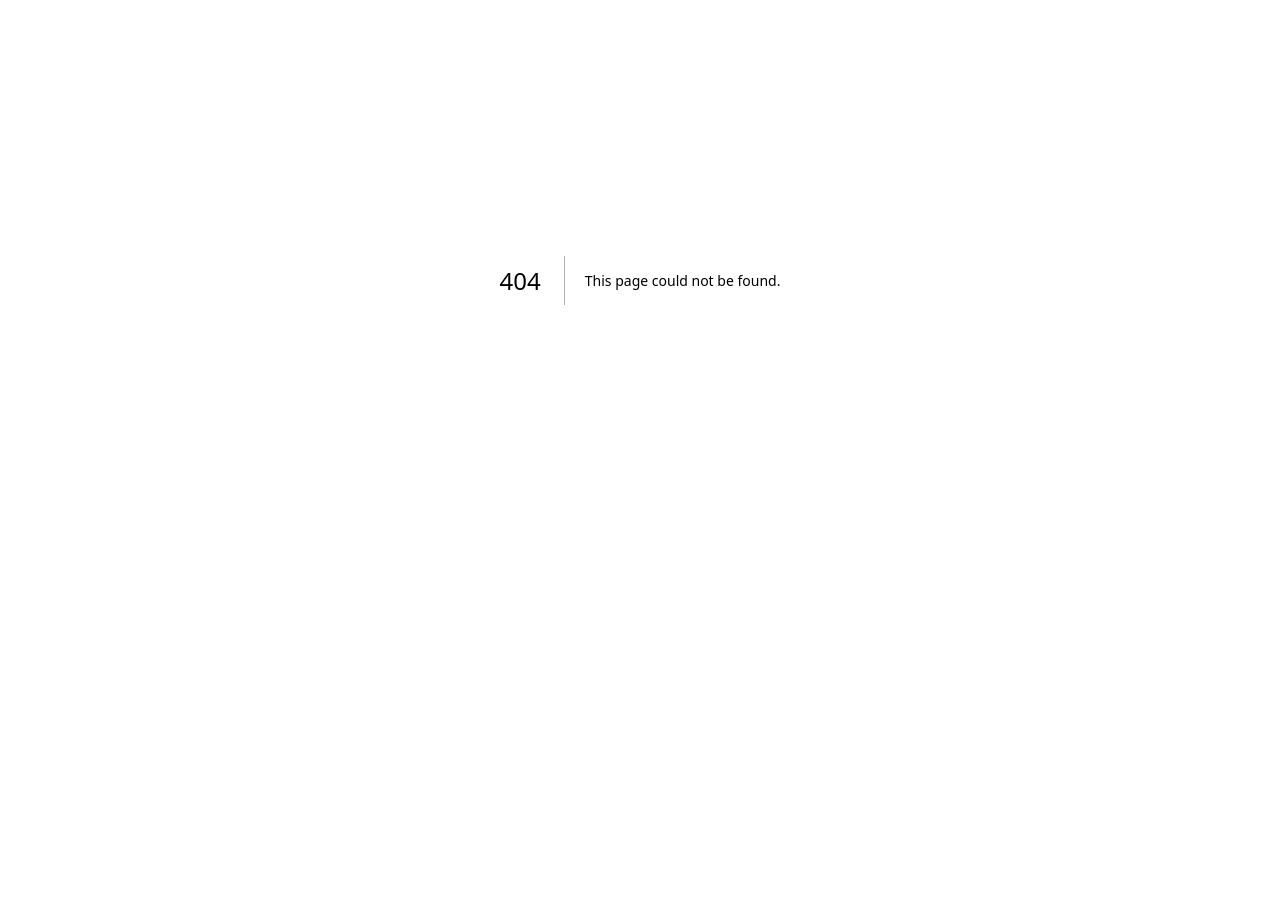
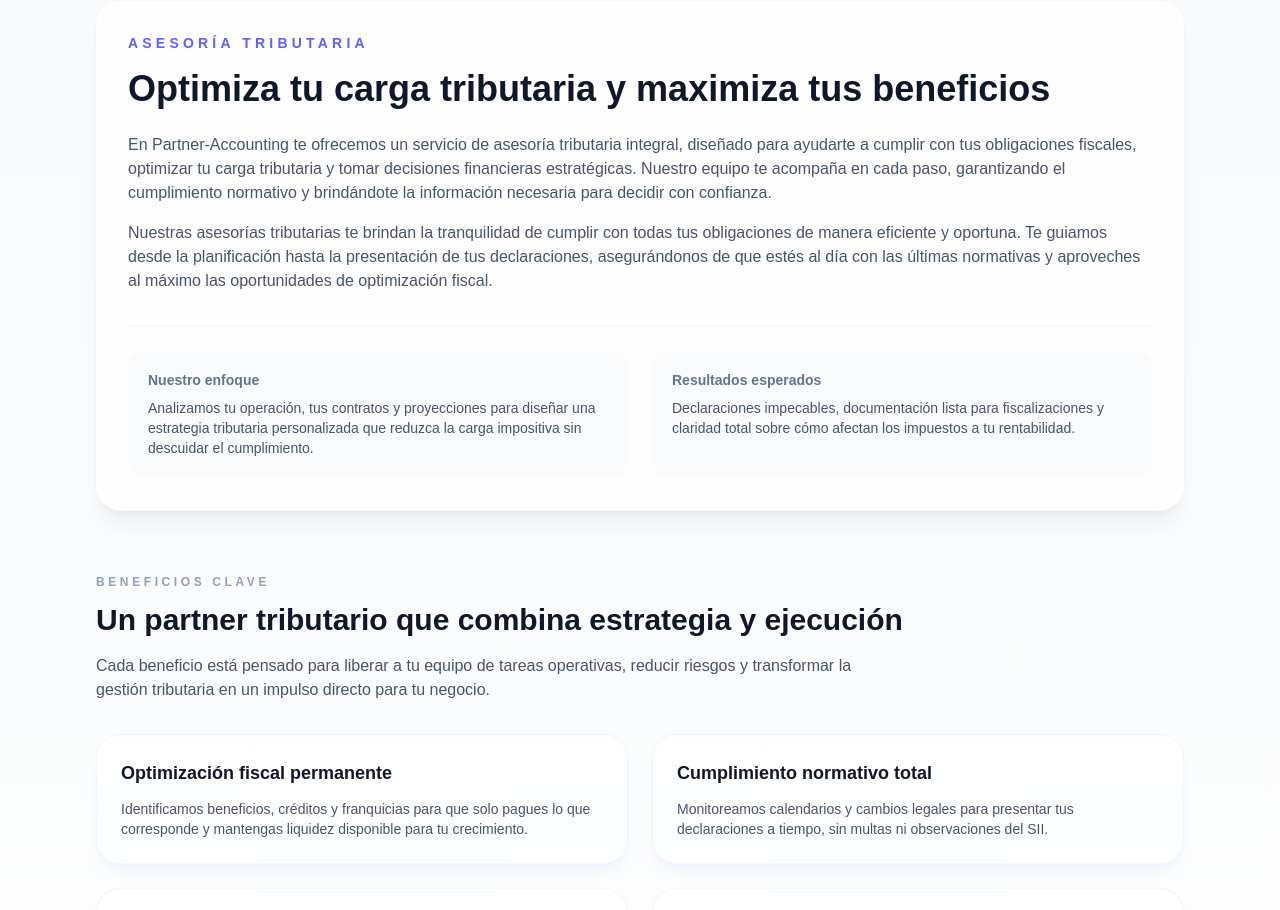
Before and after one commit to Dxeg0o/tupartnercontable, a Next.js app in the folder my-app/: page /asesoria-tributaria in a window 1280 px wide. Before the commit this address had no page. Shown: the part 120-1030 px from the top of the page. Before the commit the page ends 800 px from the top, so only its background shows below. Built offline with nearby package versions, Linux system fonts and the light colour scheme.

Commit message:
feat: add tax advisory service page

```diff
--- /dev/null
+++ b/my-app/src/app/asesoria-tributaria/page.tsx
@@ -0,0 +1,214 @@
+import type { Metadata } from "next";
+import { Footer } from "../components/Footer";
+import { Navigation } from "../components/Navigation";
+import { landingNavigation } from "../navigation.data";
+import { ContactSection } from "../components/ContactSection";
+
+export const metadata: Metadata = {
+  title: "Asesoría Tributaria | Partner Accounting",
+  description:
+    "Detalle del servicio de asesoría tributaria integral de Partner Accounting: trámites ante el SII, declaraciones y acompañamiento experto.",
+};
+
+const benefits = [
+  {
+    title: "Optimización fiscal permanente",
+    description:
+      "Identificamos beneficios, créditos y franquicias para que solo pagues lo que corresponde y mantengas liquidez disponible para tu crecimiento.",
+  },
+  {
+    title: "Cumplimiento normativo total",
+    description:
+      "Monitoreamos calendarios y cambios legales para presentar tus declaraciones a tiempo, sin multas ni observaciones del SII.",
+  },
+  {
+    title: "Decisiones con información tributaria clara",
+    description:
+      "Convertimos los datos de tu negocio en reportes accionables que te permiten anticipar escenarios y tomar decisiones estratégicas.",
+  },
+  {
+    title: "Defensa y representación experta",
+    description:
+      "Te acompañamos frente a fiscalizaciones y requerimientos, preparando documentación y argumentos sólidos para cada instancia.",
+  },
+];
+
+const serviceCategories = [
+  {
+    title: "Trámites ante SII y otros organismos",
+    intro:
+      "Gestionamos las formalidades clave para operar sin contingencias y mantener tu estructura societaria al día.",
+    items: [
+      "Inicio de actividades.",
+      "Obtención de Rol Único Tributario y patente municipal.",
+      "Control de clientes, proveedores y estados de cobranza.",
+      "Cambios y modificaciones societarias.",
+      "Defensas tributarias.",
+    ],
+  },
+  {
+    title: "Declaraciones",
+    intro: "Registro preciso de todas las transacciones.",
+    items: [
+      "Impuestos mensuales (IVA, PPM, retenciones).",
+      "Impuesto adicional ley de la renta.",
+      "Impuesto de timbres y estampillas.",
+      "Impuestos anuales a la renta, etc.",
+    ],
+  },
+  {
+    title: "Contabilidad diaria",
+    intro:
+      "Registramos y monitoreamos cada movimiento con rigor para asegurar trazabilidad tributaria completa.",
+    items: [
+      "Registros tributarios: libros de compras y ventas, remuneraciones, retenciones, inventarios y FUT.",
+      "Solicitudes al SII por devolución de IVA a exportadores y adquisiciones de activo fijo (Art. 27 bis).",
+      "Cálculo de tasa variable de Pagos Provisionales Mensuales (PPM).",
+      "Cambios y modificaciones societarias.",
+      "Completo proceso de emisión de certificados y declaraciones juradas.",
+      "Envío de libros electrónicos de compras y ventas al SII.",
+    ],
+  },
+];
+
+const managementHighlights = [
+  "Planificación tributaria a la medida",
+  "Monitoreo de obligaciones mensuales",
+  "Alertas proactivas de cambios normativos",
+  "Auditoría de registros contables",
+  "Preparación de expedientes para fiscalizaciones",
+  "Acompañamiento estratégico en decisiones de inversión",
+];
+
+export default function TaxAdvisoryPage() {
+  return (
+    <div className="min-h-screen bg-gradient-to-b from-slate-50 via-white to-indigo-50">
+      <Navigation navigation={landingNavigation} />
+
+      <main
+        id="inicio"
+        className="mx-auto flex min-h-screen max-w-6xl flex-col gap-16 px-6 pb-20 pt-10 lg:px-8"
+      >
+        <section
+          id="descripcion"
+          className="rounded-3xl bg-white/80 p-8 shadow-xl shadow-slate-900/5 ring-1 ring-slate-100"
+        >
+          <p className="text-sm font-semibold uppercase tracking-[0.3em] text-indigo-500">
+            Asesoría Tributaria
+          </p>
+          <h1 className="mt-4 text-3xl font-semibold text-slate-900 lg:text-4xl">
+            Optimiza tu carga tributaria y maximiza tus beneficios
+          </h1>
+          <p className="mt-6 text-base text-slate-600">
+            En Partner-Accounting te ofrecemos un servicio de asesoría tributaria integral, diseñado para ayudarte a cumplir con tus
+            obligaciones fiscales, optimizar tu carga tributaria y tomar decisiones financieras estratégicas. Nuestro equipo te acompaña
+            en cada paso, garantizando el cumplimiento normativo y brindándote la información necesaria para decidir con confianza.
+          </p>
+          <p className="mt-4 text-base text-slate-600">
+            Nuestras asesorías tributarias te brindan la tranquilidad de cumplir con todas tus obligaciones de manera eficiente y oportuna.
+            Te guiamos desde la planificación hasta la presentación de tus declaraciones, asegurándonos de que estés al día con las
+            últimas normativas y aproveches al máximo las oportunidades de optimización fiscal.
+          </p>
+          <div className="mt-8 grid gap-6 border-t border-slate-100 pt-6 sm:grid-cols-2">
+            <div className="rounded-2xl bg-slate-50/80 p-5">
+              <p className="text-sm font-semibold text-slate-500">Nuestro enfoque</p>
+              <p className="mt-2 text-sm text-slate-600">
+                Analizamos tu operación, tus contratos y proyecciones para diseñar una estrategia tributaria personalizada que reduzca la
+                carga impositiva sin descuidar el cumplimiento.
+              </p>
+            </div>
+            <div className="rounded-2xl bg-slate-50/80 p-5">
+              <p className="text-sm font-semibold text-slate-500">Resultados esperados</p>
+              <p className="mt-2 text-sm text-slate-600">
+                Declaraciones impecables, documentación lista para fiscalizaciones y claridad total sobre cómo afectan los impuestos a tu
+                rentabilidad.
+              </p>
+            </div>
+          </div>
+        </section>
+
+        <section id="beneficios" className="space-y-8">
+          <div>
+            <p className="text-xs font-semibold uppercase tracking-[0.3em] text-slate-400">Beneficios clave</p>
+            <h2 className="mt-3 text-2xl font-semibold text-slate-900 lg:text-3xl">
+              Un partner tributario que combina estrategia y ejecución
+            </h2>
+            <p className="mt-4 max-w-3xl text-base text-slate-600">
+              Cada beneficio está pensado para liberar a tu equipo de tareas operativas, reducir riesgos y transformar la gestión
+              tributaria en un impulso directo para tu negocio.
+            </p>
+          </div>
+          <div className="grid gap-6 md:grid-cols-2">
+            {benefits.map((benefit) => (
+              <article
+                key={benefit.title}
+                className="rounded-3xl border border-slate-100 bg-white/80 p-6 shadow-lg shadow-indigo-100/40"
+              >
+                <h3 className="text-lg font-semibold text-slate-900">{benefit.title}</h3>
+                <p className="mt-3 text-sm text-slate-600">{benefit.description}</p>
+              </article>
+            ))}
+          </div>
+        </section>
+
+        <section
+          id="servicios-incluidos"
+          className="rounded-3xl bg-gradient-to-r from-white via-slate-50 to-white/70 p-8 shadow-inner shadow-white/40"
+        >
+          <div className="border-b border-slate-200 pb-6">
+            <p className="text-xs font-semibold uppercase tracking-[0.3em] text-slate-400">¿Qué incluye nuestra asesoría?</p>
+            <h2 className="mt-3 text-2xl font-semibold text-slate-900 lg:text-3xl">
+              Tramitación, declaraciones y control diario en un mismo servicio
+            </h2>
+            <p className="mt-4 text-base text-slate-600">
+              Abarcamos desde los trámites iniciales ante el SII hasta la operación diaria, asegurando que cada obligación esté respaldada
+              por registros consistentes y una estrategia fiscal sólida.
+            </p>
+          </div>
+
+          <div className="mt-8 grid gap-8 lg:grid-cols-3">
+            {serviceCategories.map((category) => (
+              <article key={category.title} className="rounded-2xl border border-slate-100 bg-white/80 p-6">
+                <p className="text-xs font-semibold uppercase tracking-[0.3em] text-indigo-400">{category.title}</p>
+                <p className="mt-3 text-sm text-slate-600">{category.intro}</p>
+                <ul className="mt-5 space-y-3 text-sm text-slate-600">
+                  {category.items.map((item) => (
+                    <li key={item} className="flex gap-3">
+                      <span className="mt-1 h-2 w-2 rounded-full bg-indigo-500" aria-hidden />
+                      <span>{item}</span>
+                    </li>
+                  ))}
+                </ul>
+              </article>
+            ))}
+          </div>
+
+          <div className="mt-10 rounded-2xl border border-dashed border-indigo-200 bg-white/60 p-6">
+            <p className="text-sm font-semibold uppercase tracking-[0.3em] text-slate-400">Gestiones recurrentes</p>
+            <div className="mt-4 flex flex-wrap gap-3">
+              {managementHighlights.map((highlight) => (
+                <span
+                  key={highlight}
+                  className="inline-flex items-center rounded-full bg-slate-100 px-4 py-1.5 text-xs font-semibold text-slate-600"
+                >
+                  {highlight}
+                </span>
+              ))}
+            </div>
+          </div>
+        </section>
+
+        <ContactSection />
+      </main>
+
+      <Footer />
+
+      <div className="sr-only" id="servicios" aria-hidden />
+      <div className="sr-only" id="tributaria" aria-hidden />
+      <div className="sr-only" id="rrhh" aria-hidden />
+      <div className="sr-only" id="empresas" aria-hidden />
+      <div className="sr-only" id="testimonios" aria-hidden />
+      <div className="sr-only" id="faq" aria-hidden />
+    </div>
+  );
+}
--- a/my-app/src/app/components/ModalidadesSection.tsx
+++ b/my-app/src/app/components/ModalidadesSection.tsx
@@ -1,5 +1,4 @@
 import Image from "next/image";
-import Link from "next/link";
 
 interface ServiceMode {
   title: string;
--- a/my-app/src/app/navigation.data.ts
+++ b/my-app/src/app/navigation.data.ts
@@ -1,6 +1,6 @@
 export const landingNavigation = [
   { label: "Asesoría Contable", href: "asesoria-contable" },
-  { label: "Asesoría Tributaria", href: "#tributaria" },
+  { label: "Asesoría Tributaria", href: "asesoria-tributaria" },
   { label: "Asesoría en Recursos Humanos", href: "#rrhh" },
   { label: "Empresas", href: "#empresas" },
   { label: "Preguntas", href: "#faq" },
```
